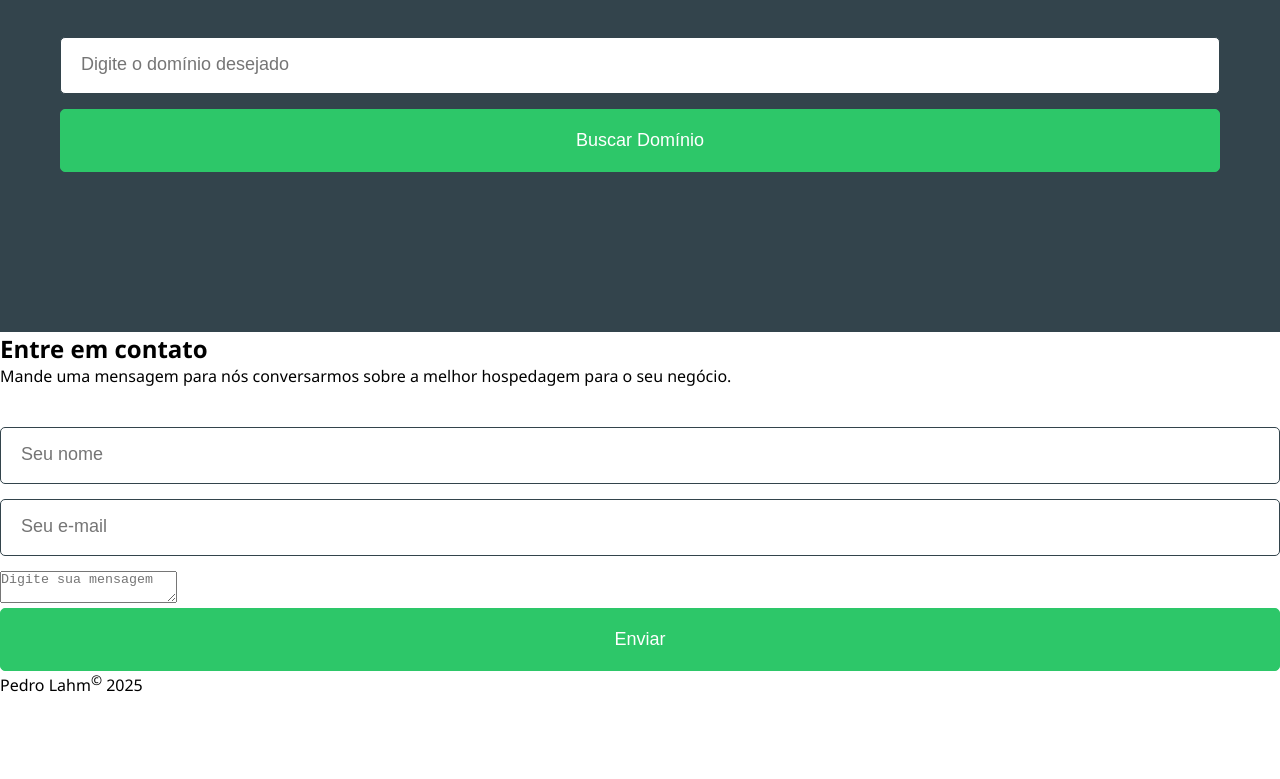
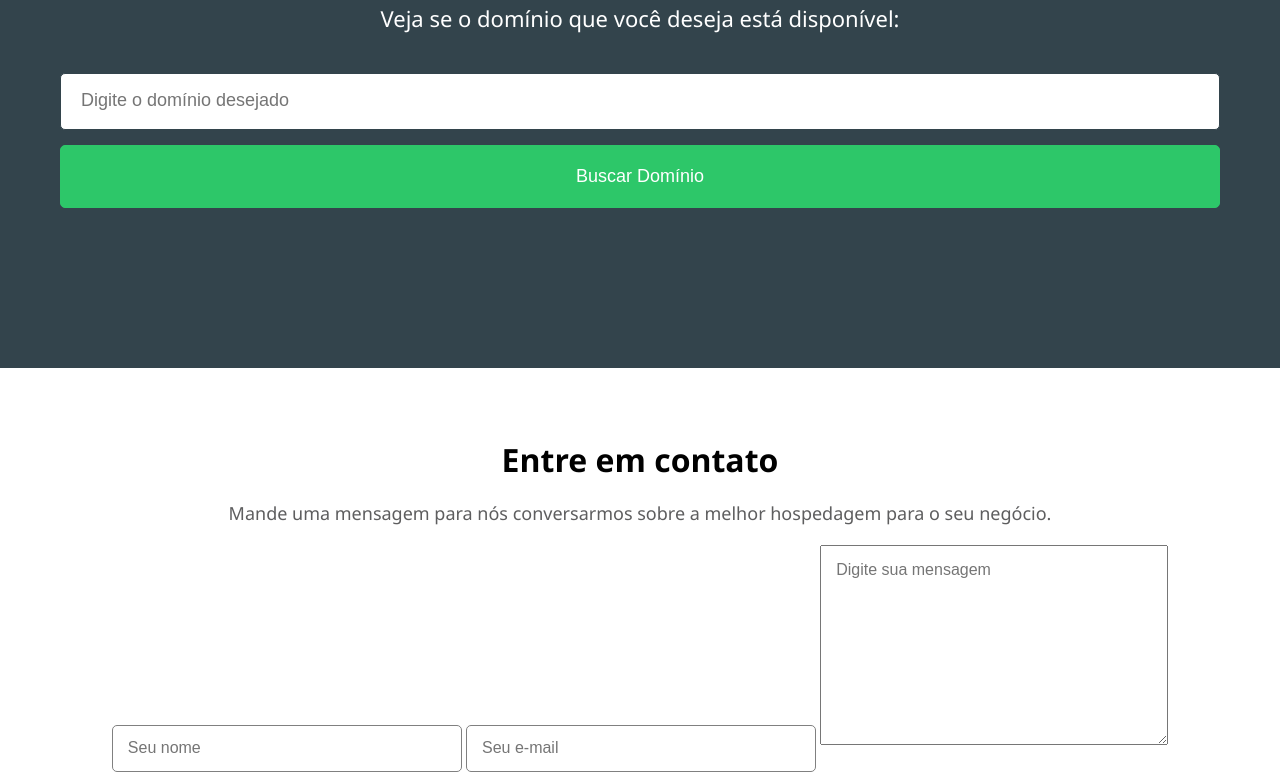
Before and after one commit to PedroLahm/projeto_hdc-host, a plain HTML site: page html/index.html in a window 1280 px wide. Shown: the part 1992-2771 px from the top of the page. Before the commit the page ends 2688 px from the top, so only its background shows below. Drawn offline with Linux system fonts and the light colour scheme.

Commit message:
Finalização do article#contato e do footer

```diff
--- a/html/index.html
+++ b/html/index.html
@@ -133,8 +133,8 @@
             <p>Mande uma mensagem para nós conversarmos sobre a melhor hospedagem para o seu negócio.</p>
 
             <form action="cadastro.php" method="post" autocomplete="on">
-                <input type="text" placeholder="Seu nome" required>
-                <input type="text" placeholder="Seu e-mail" required>
+                <input type="text" name="nome" id="fnome" placeholder="Seu nome" required>
+                <input type="email" name="email" id="femail" placeholder="Seu e-mail" required>
                 <textarea name="texto" id="ftexto" placeholder="Digite sua mensagem" required></textarea>
                 <input type="submit" value="Enviar">
             </form>
--- a/styles/style.css
+++ b/styles/style.css
@@ -48,14 +48,27 @@ nav ul{
     text-transform: uppercase;
 
     display: flex;
-    gap: 15px;
+    gap: 5px;
     align-items: center;
 }
 
+nav ul li{
+    padding: 10px 12px;
+    border-radius: 10px;
+}
+
+nav ul li:hover{
+    background-color: #394147;
+}
+
 nav ul li:last-child{
+    display: inline;
     background-color: #2DC769;
-    border-radius: 10px;
     padding: 10px 15px;
+}
+
+nav ul li:last-child:hover{
+    background-color: #37f47f;
 }
 
 nav ul a{
@@ -99,6 +112,10 @@ main{
     margin: auto;
 }
 
+main p{
+    color: #5e5e5f;
+}
+
 
 /*QUALIDADES*/
 article#qualidades{
@@ -140,6 +157,7 @@ article#qualidades h3{
 
 article#qualidades p{
     margin-bottom: 15px;
+    font-size: 18px;
 }
 
 
@@ -159,6 +177,7 @@ article#planos h2{
 
 article#planos p{
     margin-bottom: 40px;
+    font-size: 18px;
 }
 
 article#planos div#bloco-planos{
@@ -254,35 +273,117 @@ article#busca-dominio{
 article#busca-dominio h2{
     font-size: 2.7em;
     line-height: 45px;
+
     margin-bottom: 15px;
 }
 
 article#busca-dominio p{
     font-size: 22px;
+    color: white;
 }
 
-form{
+article#busca-dominio form{
     margin-top: 40px;
 }
 
-form input[type="text"]{
+article#busca-dominio form input[type="text"]{
     width: 100%;
     padding: 20px;
+    margin-bottom: 15px;
+
     border: 1px solid #33444C;
     border-radius: 5px;
-    margin-bottom: 15px;
 }
 
-form input::placeholder{
+article#busca-dominio form input::placeholder{
     font-size: 18px;
 }
 
-form input[type="submit"]{
+article#busca-dominio form input[type="submit"]{
     width: 100%;
     padding: 20px;
     background-color: #2DC769;
+
     border: 1px solid #2DC769;
     border-radius: 5px;
+
     color: white;
     font-size: 18px;
 }
+
+article#busca-dominio form input[type="submit"]:hover{
+    background-color: #37f47f;
+    cursor: pointer;
+}
+
+
+/*ENTRAR EM CONTATO*/
+article#contato{
+    margin: 70px;
+    text-align: center;
+}
+
+article#contato h2{
+    font-size: 2em;
+    margin-bottom: 20px;
+}
+
+article#contato p{
+    font-size: 18px;
+    margin-bottom: 20px;
+}
+
+
+article#contato form{
+    margin: auto;
+}
+
+article#contato input{
+    width: 350px;
+}
+
+article#contato input{
+    padding: 15px;
+    margin-bottom: 10px;
+
+    border-radius: 5px;
+    border: 1px solid gray;
+}
+
+article#contato input::placeholder{
+    font-size: 16px;
+}
+
+article#contato textarea{
+    width: 348px;
+    height: 200px;
+
+    margin-bottom: 8px;
+    padding: 15px;
+
+    font-family: Arial, Helvetica, sans-serif;
+    font-size: 16px;
+}
+
+article#contato form input[type="submit"]{
+    background-color: #2DC769;
+    border: 1px solid #2DC769;
+
+    font-size: 16px;
+    color: white;
+}
+
+article#contato form input[type="submit"]:hover{
+    background-color: #37f47f;
+    cursor: pointer;
+}
+
+
+
+
+/*FOOTER*/
+footer{
+    text-align: center;
+    font-size: 18px;
+    padding: 20px;
+}
```
